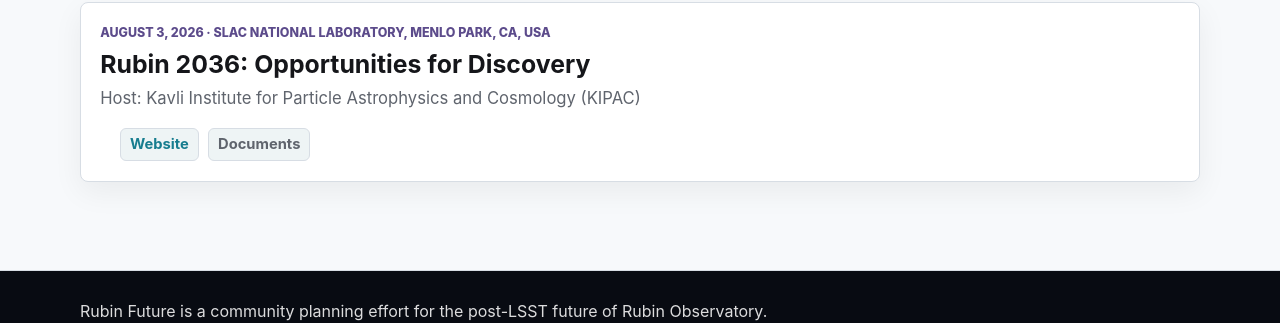
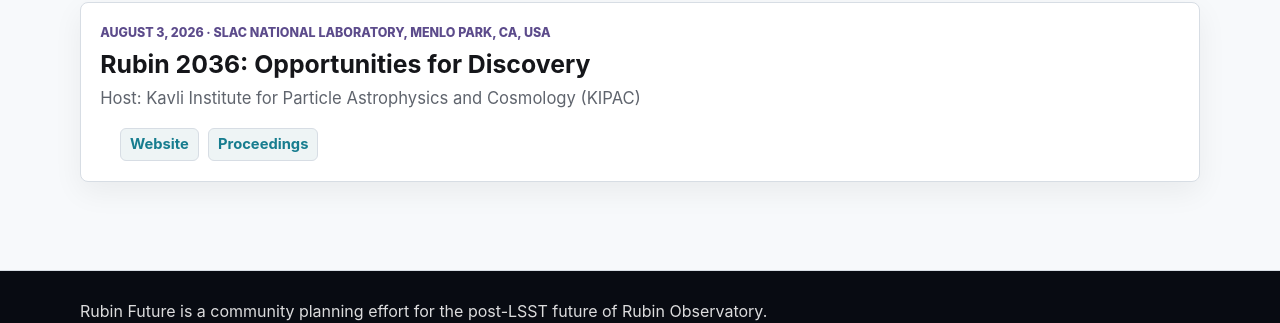
Before and after one commit to jfcrenshaw/rubin-future, a Jekyll site: the page built from meetings.md, in a window 1280 px wide and 1040 px high. Shown: the part 660-983 px from the top of the window. Built offline with Jekyll 4.4.1, drawn with Linux system fonts in a browser that asks for light colours.

Commit message:
Pointing Rubin2036 workshop card to the proceedings page

```diff
--- a/_data/meetings.yml
+++ b/_data/meetings.yml
@@ -6,5 +6,5 @@
   materials:
     - title: Website
       url: "https://kipac.stanford.edu/events/kipac-workshops/kipac-workshop-rubin-2036"
-    - title: Documents
-      url: "#"
+    - title: Proceedings
+      url: "/pages/Rubin2036proceedings/"
```
